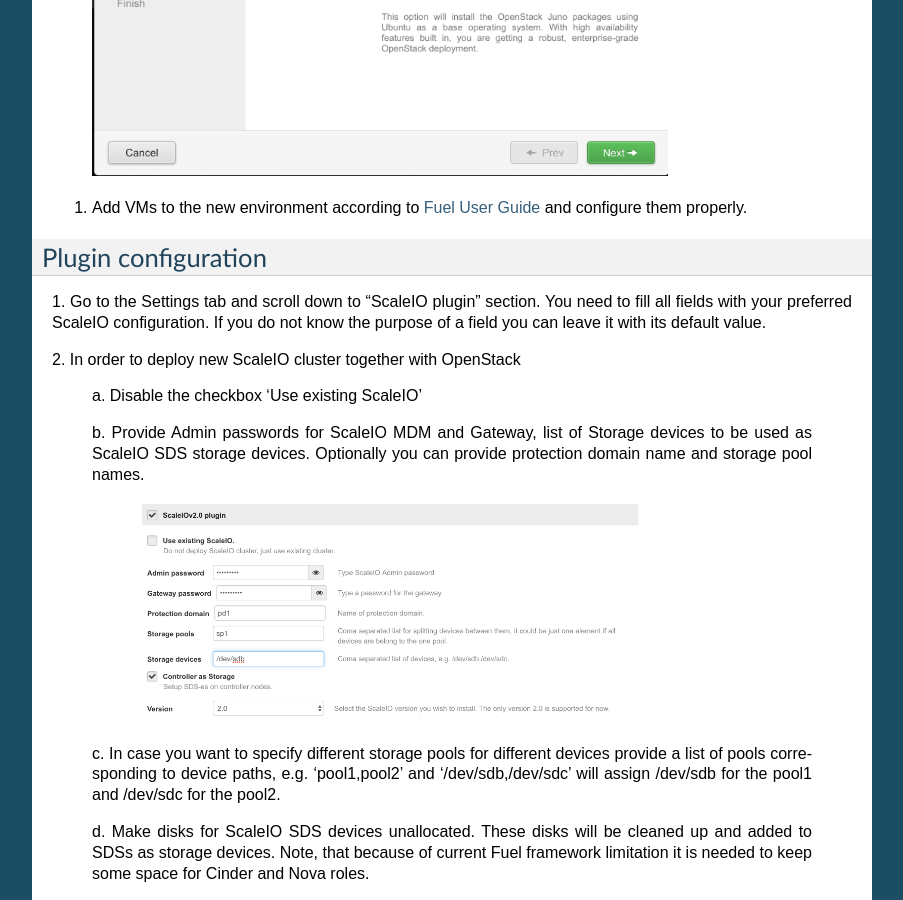
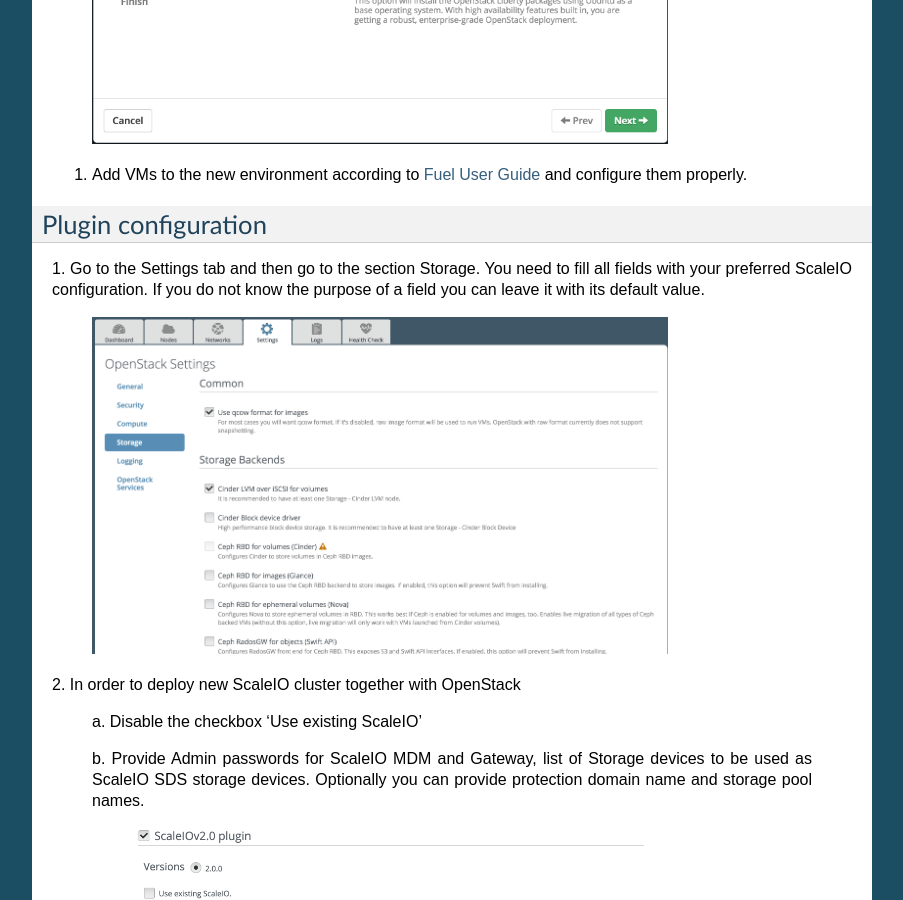
Before and after one commit to davestemerdink/fuel-plugin-scaleio, a Sphinx documentation site: the page built from doc/source/guide.rst, in a window 1280 px wide and 900 px high, scrolled down 1829 px. Shown: the whole window, without its empty margins (198-1101 px from the left). Built offline with Sphinx 7.4.7, drawn with Linux system fonts in a browser that asks for light colours.

Commit message:
Updated images in doc for fuel8.

```diff
--- a/doc/source/guide.rst
+++ b/doc/source/guide.rst
@@ -62,7 +62,10 @@
 Plugin configuration
 --------------------
 
-\1. Go to the Settings tab and scroll down to "ScaleIO plugin" section. You need to fill all fields with your preferred ScaleIO configuration. If you do not know the purpose of a field you can leave it with its default value.
+\1. Go to the Settings tab and then go to the section Storage. You need to fill all fields with your preferred ScaleIO configuration. If you do not know the purpose of a field you can leave it with its default value.
+
+    .. image:: images/settings1.png
+       :width: 80%
 
 \2. In order to deploy new ScaleIO cluster together with OpenStack
 
@@ -70,7 +73,10 @@
 
   \b. Provide Admin passwords for ScaleIO MDM and Gateway, list of Storage devices to be used as ScaleIO SDS storage devices. Optionally you can provide protection domain name and storage pool names.
 
-    .. image:: images/settings.png
+    .. image:: images/settings2.png
+       :width: 80%
+
+    .. image:: images/settings3.png
        :width: 80%
 
   \c. In case you want to specify different storage pools for different devices provide a list of pools corresponding to device paths, e.g. 'pool1,pool2' and '/dev/sdb,/dev/sdc' will assign /dev/sdb for the pool1 and /dev/sdc for the pool2.
```
Also changed, not shown: doc/source/images/deploy-result.png, doc/source/images/deploy.png, doc/source/images/devices_compute.png, doc/source/images/devices_controller.png, doc/source/images/network.png, doc/source/images/settings.png (deleted), doc/source/images/settings1.png (added), doc/source/images/settings2.png (added), doc/source/images/settings3.png (added), doc/source/images/settings_existing_cluster.png, doc/source/images/wizard.png, 1 other file.
